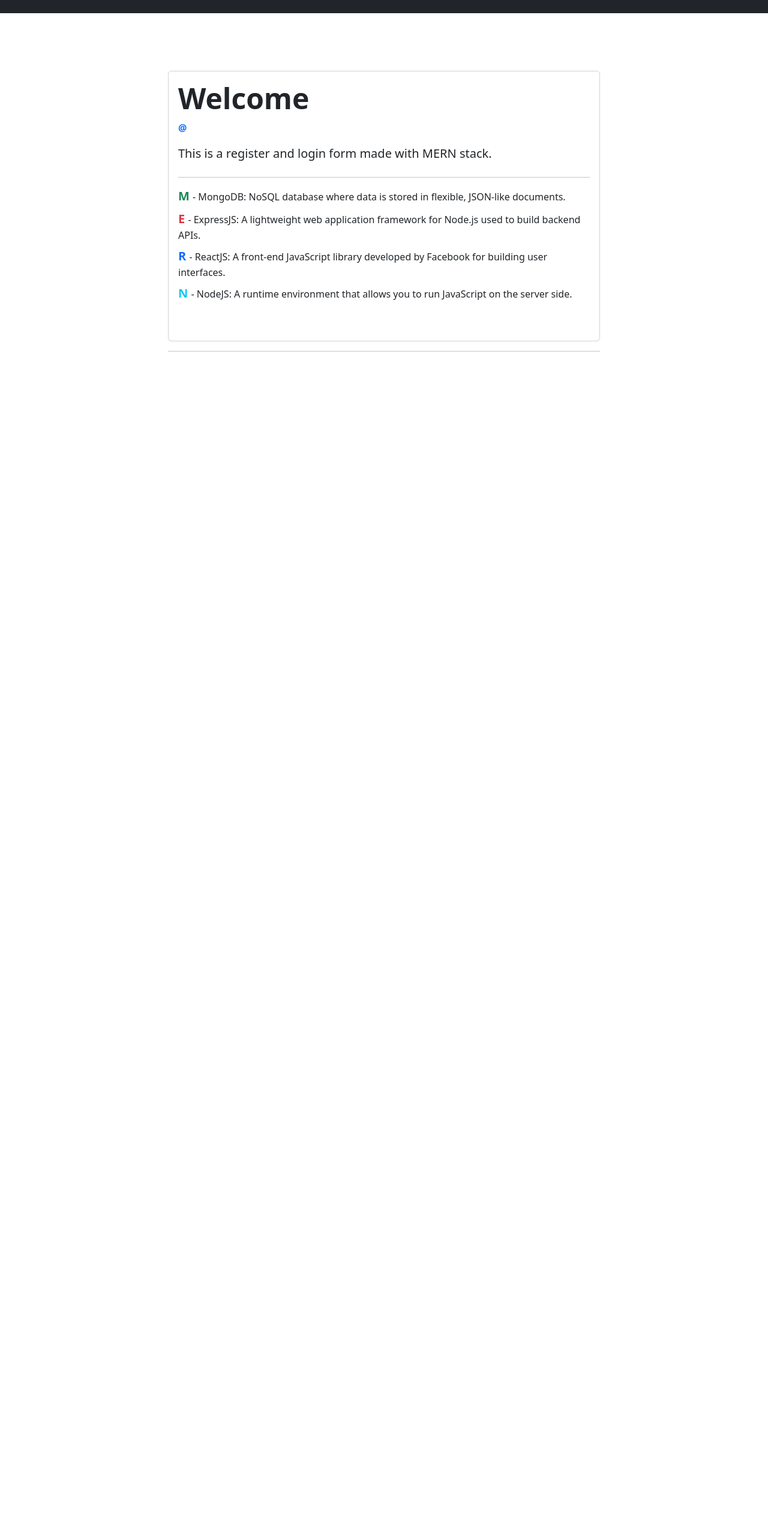
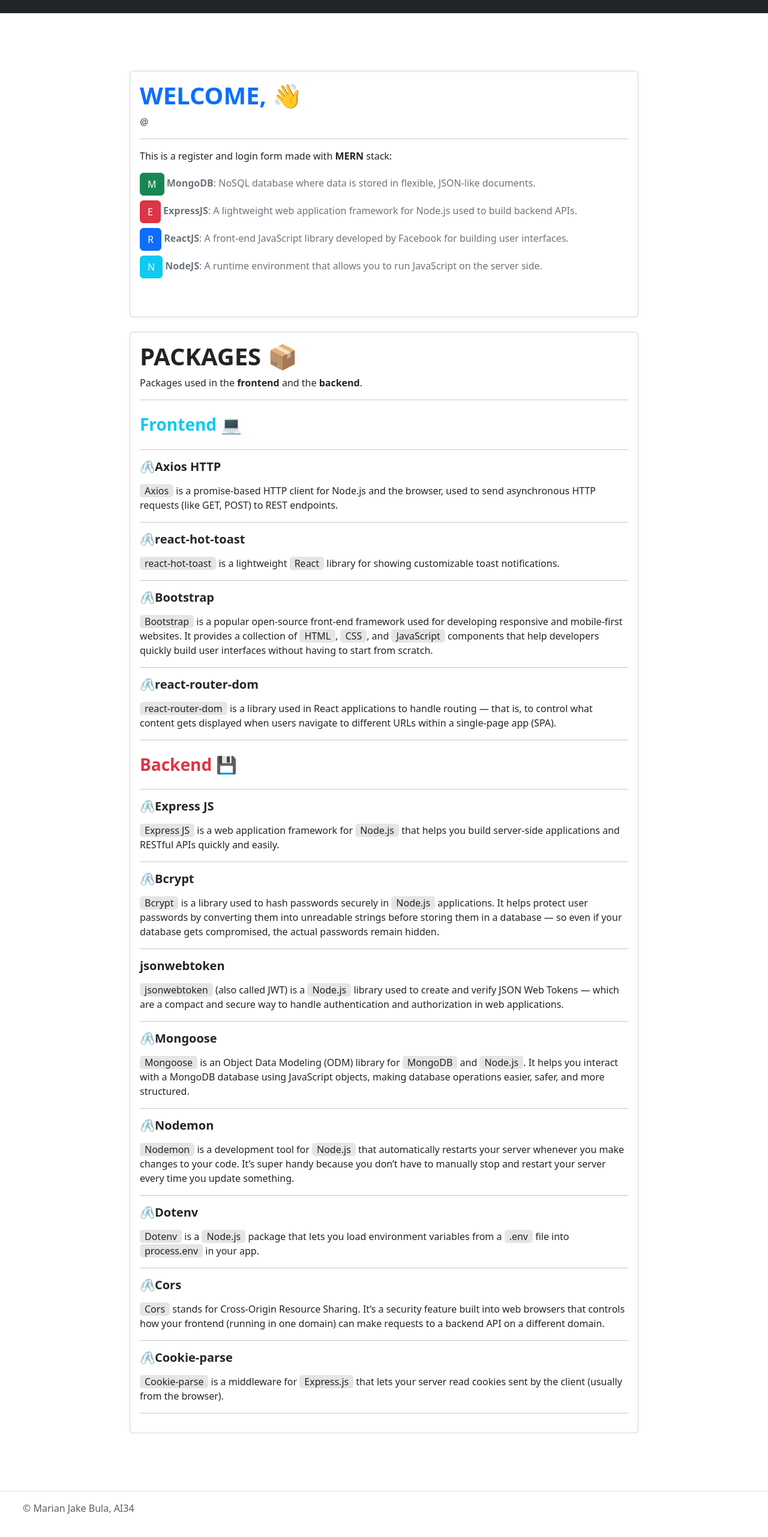
Before and after one commit to cd-mario/final-req-login-form, a React (Vite) app in the folder final-project/: page /home in a window 1280 px wide. Shown: the part 64-2626 px from the top of the page at 60% size. Before the commit the page ends 800 px from the top, so only its background shows below. Built offline with nearby package versions, Linux system fonts and the light colour scheme; no server answers.

Commit message:
added another input

```diff
--- a/final-project/src/Home.jsx
+++ b/final-project/src/Home.jsx
@@ -12,22 +12,80 @@
                 <a class="navbar-brand fs-6 rounded">Final Project</a>
                 <Link to="/"><button type="button" class="btn btn-outline-light">Logout</button></Link>
             </nav>
-            <div class="px-4 py-5 my-5 container">
+            <div class="px-4 py-5 my-5 container" style={{width: '70%'}}>
+                <div className="card mb-4">
+                    <div className="card-body">
+                            <h1 class="display-6 text-primary fw-bold text-uppercase">Welcome, {!!user && user.name} 👋</h1>
+                            <p class="fw-bold text-secondary">@{!!user && user.email}</p>
+                            <hr />
+                            <p class=" fs-6 mb-3">This is a register and login form made with <b>MERN</b> stack:</p>
+                            <div class="text-secondary">
+                                <p class=" fs-6 mb-2"><button type="button" class="btn btn-success">M</button> <b>MongoDB</b>: NoSQL database where data is stored in flexible, JSON-like documents.</p>
+                                <p class=" fs-6 mb-2"><button type="button" class="btn btn-danger">E</button> <b>ExpressJS</b>: A lightweight web application framework for Node.js used to build backend APIs.</p>
+                                <p class=" fs-6 mb-2"><button type="button" class="btn btn-primary">R</button> <b>ReactJS</b>: A front-end JavaScript library developed by Facebook for building user interfaces.</p>
+                                <p class=" fs-6 mb-5"><button type="button" class="btn btn-info text-light">N</button> <b>NodeJS</b>: A runtime environment that allows you to run JavaScript on the server side.</p>
+                            </div>
+
+                    </div>
+                </div>
                 <div className="card">
                     <div className="card-body">
-                            <h1 class="display-5 fw-bold">Welcome {!!user && user.name}</h1>
-                            <p class="fw-bold text-primary">@{!!user && user.email}</p>
-                            <p class="lead fs-5 mb-4">This is a register and login form made with MERN stack.</p>
-                            <hr />
-                            <p class="lead fs-6 mb-2"><span className="text-success fw-bold fs-5">M </span>- MongoDB: NoSQL database where data is stored in flexible, JSON-like documents.</p>
-                            <p class="lead fs-6 mb-2"><span className="text-danger fw-bold fs-5">E </span>- ExpressJS: A lightweight web application framework for Node.js used to build backend APIs.</p>
-                            <p class="lead fs-6 mb-2"><span className="text-primary fw-bold fs-5">R </span>- ReactJS: A front-end JavaScript library developed by Facebook for building user interfaces.</p>
-                            <p class="lead fs-6 mb-5"><span className="text-info fw-bold fs-5">N </span>- NodeJS: A runtime environment that allows you to run JavaScript on the server side.</p>
+                        <h2 class="fw-bold display-6 text-uppercase">Packages 📦</h2>
+                        <p class=" fs-6">Packages used in the <b>frontend</b> and the <b>backend</b>.</p>
+                        <hr />
+                        <h3 class="my-4 text-info fw-bold">Frontend 💻</h3>
+                        <hr />
+                        <a className="package-links" href="https://axios-http.com/docs/intro" target="_blank"><h4 class="display-6 fs-5 fw-bold">🖇️Axios HTTP</h4></a>
+                        <p class="mt-3"><span className="code">Axios</span> is a promise-based HTTP client for Node.js and the browser, used to send asynchronous HTTP requests (like GET, POST) to REST endpoints.</p>
+                        <hr />
+                        <a className="package-links" href="https://react-hot-toast.com/" target="_blank"><h4 class="display-6 fs-5 fw-bold">🖇️react-hot-toast</h4></a>
+                        <p class="mt-3"><span className="code">react-hot-toast</span> is a lightweight <span className="code">React</span> library for showing customizable toast notifications.</p>
+                        <hr />
+                        <a className="package-links" href="https://getbootstrap.com/" target="_blank"><h4 class="display-6 fs-5 fw-bold">🖇️Bootstrap</h4></a>
+                        <p class="mt-3"><span className="code">Bootstrap</span> is a popular open-source front-end framework used for developing responsive and mobile-first websites. It provides a collection of <span className="code">HTML</span>, <span className="code">CSS</span>, and <span className="code">JavaScript</span> components that help developers quickly build user interfaces without having to start from scratch.</p>
+                        <hr />
+                        <a className="package-links" href="https://reactrouter.com/" target="_blank"><h4 class="display-6 fs-5 fw-bold">🖇️react-router-dom</h4></a>
+                        <p class="mt-3"><span className="code">react-router-dom</span> is a library used in React applications to handle routing — that is, to control what content gets displayed when users navigate to different URLs within a single-page app (SPA).</p>
+                        <hr />
+
+                        <h3 class="my-4 text-danger fw-bold">Backend 💾</h3>
+                        <hr />
+                        <a className="package-links" href="https://expressjs.com/" target="_blank"><h4 class="display-6 fs-5 fw-bold">🖇️Express JS</h4></a>
+                        <p class="mt-3"><span className="code">Express JS</span>  is a web application framework for <span className="code">Node.js</span> that helps you build server-side applications and RESTful APIs quickly and easily.</p>
+                        <hr />
+                        <a className="package-links" href="https://www.npmjs.com/package/bcrypt" target="_blank"><h4 class="display-6 fs-5 fw-bold">🖇️Bcrypt</h4></a>
+                        <p class="mt-3"><span className="code">Bcrypt</span>  is a library used to hash passwords securely in <span className="code">Node.js</span> applications. It helps protect user passwords by converting them into unreadable strings before storing them in a database — so even if your database gets compromised, the actual passwords remain hidden.</p>
+                        <hr />
+                        <a className="package-links" href="https://www.npmjs.com/package/jsonwebtoken" target="_blank"><h4 class="display-6 fs-5 fw-bold">jsonwebtoken</h4></a>
+                        <p class="mt-3"><span className="code">jsonwebtoken</span> (also called JWT) is a <span className="code">Node.js</span> library used to create and verify JSON Web Tokens — which are a compact and secure way to handle authentication and authorization in web applications.</p>
+                        <hr />
+                        <a className="package-links" href="https://mongoosejs.com/docs/" target="_blank"><h4 class="display-6 fs-5 fw-bold">🖇️Mongoose</h4></a>
+                        <p class="mt-3"><span className="code">Mongoose</span> is an Object Data Modeling (ODM) library for <span className="code">MongoDB</span> and <span className="code">Node.js</span>. It helps you interact with a MongoDB database using JavaScript objects, making database operations easier, safer, and more structured.</p>
+                        <hr />
+                        <a className="package-links" href="https://www.npmjs.com/package/nodemon" target="_blank"><h4 class="display-6 fs-5 fw-bold">🖇️Nodemon</h4></a>
+                        <p class="mt-3"><span className="code">Nodemon</span>  is a development tool for <span className="code">Node.js</span> that automatically restarts your server whenever you make changes to your code. It’s super handy because you don’t have to manually stop and restart your server every time you update something.</p>
+                        <hr />
+                        <a className="package-links" href="https://www.npmjs.com/package/dotenv" target="_blank"><h4 class="display-6 fs-5 fw-bold">🖇️Dotenv</h4></a>
+                        <p class="mt-3"><span className="code">Dotenv</span> is a <span className="code">Node.js</span> package that lets you load environment variables from a <span className="code">.env</span> file into <span className="code">process.env</span> in your app.</p>
+                        <hr />
+                        <a className="package-links" href="https://www.npmjs.com/package/cors" target="_blank"><h4 class="display-6 fs-5 fw-bold">🖇️Cors</h4></a>
+                        <p class="mt-3"><span className="code">Cors</span> stands for Cross-Origin Resource Sharing. It’s a security feature built into web browsers that controls how your frontend (running in one domain) can make requests to a backend API on a different domain.</p>
+                        <hr />
+                        <a className="package-links" href="https://www.npmjs.com/package/cookie-parser" target="_blank"><h4 class="display-6 fs-5 fw-bold">🖇️Cookie-parse</h4></a>
+                        <p class="mt-3"><span className="code">Cookie-parse</span> is a middleware for <span className="code">Express.js</span> that lets your server read cookies sent by the client (usually from the browser).</p>
+                        <hr />
                     </div>
+
                 </div>
-                <hr />
-
             </div>
+            <footer class="d-flex flex-wrap justify-content-between align-items-center py-3 my-4 border-top">
+                        <div class="col-md-4 d-flex align-items-center">
+                        <a href="/" class="mb-3 me-2 mb-md-0 text-body-secondary text-decoration-none lh-1" aria-label="Bootstrap">
+                            <svg class="bi" width="30" height="24" aria-hidden="true"><use xlink:href="#bootstrap"></use></svg>
+                        </a>
+                        <span class="mb-3 mb-md-0 text-body-secondary">© Marian Jake Bula, AI34</span>
+                        </div>
+                </footer>
         </>
      );
 }
--- a/final-project/src/index.css
+++ b/final-project/src/index.css
@@ -3,9 +3,23 @@
   padding: 0;
   box-sizing: border-box;
 }
+
+.package-links {
+  text-decoration: none;
+}
+.package-links:hover {
+  text-decoration: underline;
+}
+
+.code {
+  background-color: rgba(0, 0, 0, 0.1);
+  padding: 0rem 0.5rem;
+  border-radius: 0.3rem;
+}
+
 form {
-  width: 60%;
-  margin-top: 5rem;
+  width: 65%;
+  margin-top: 2rem;
   margin-bottom: 2rem;
   padding: 2rem;
   box-shadow: rgba(0, 0, 0, 0.25) 0px 14px 28px, rgba(0, 0, 0, 0.22) 0px 10px 10px;
```
Also changed, not shown: final-project/src/components/Signup.jsx (+11 -6 lines), 2 other files (tests, documents, lock files or other folders).
